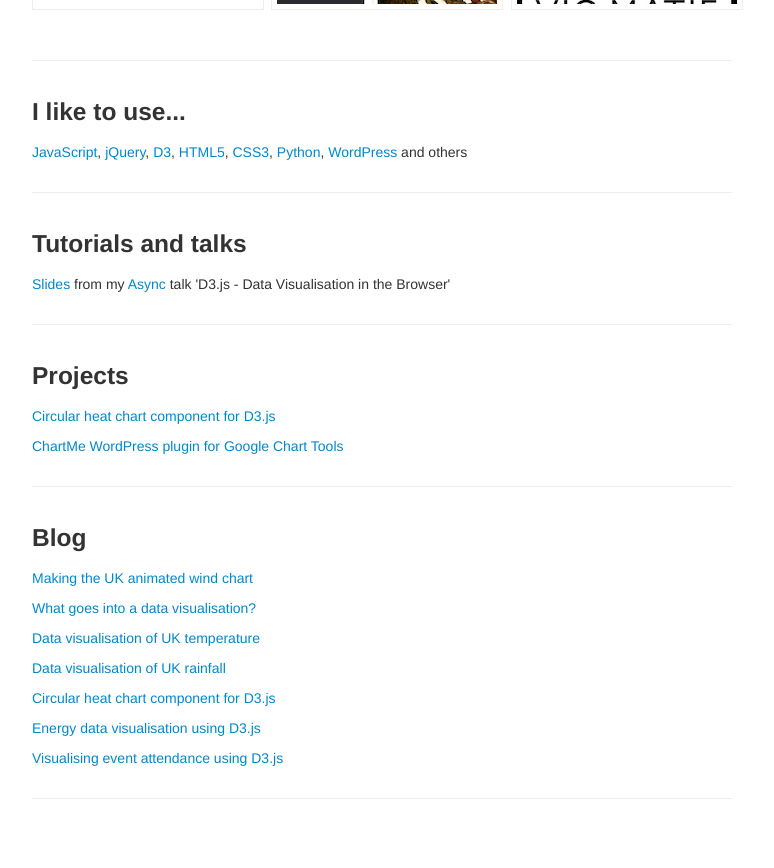
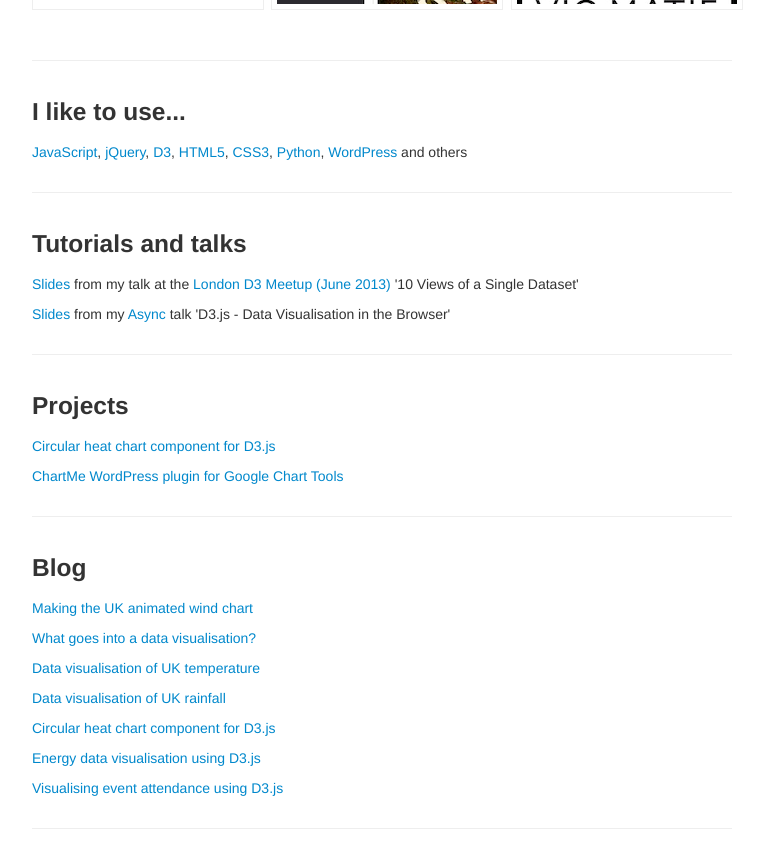
Before and after one commit to peterrcook/prcweb.github.com-deprecated, a Jekyll site: the page built from index.html, in a window 1280 px wide and 900 px high, scrolled down 1784 px. Shown: the top 868 px of the window, without its empty margins (258-1032 px from the left). Built offline with Jekyll 4.4.1, drawn with Linux system fonts in a browser that asks for light colours; Markdown is read by kramdown in place of the engine named in the settings.

Commit message:
Add D3 London slides link to homepage

```diff
--- a/index.html
+++ b/index.html
@@ -187,6 +187,7 @@ description: Home page of Brighton-based freelance web devloper, Peter Cook who
       <hr>
 
       <h3>Tutorials and talks</h3>
+      <p><a href="/slides/d3london">Slides</a> from my talk at the <a href="http://lanyrd.com/2013/london-d3js-5/">London D3 Meetup (June 2013)</a> '10 Views of a Single Dataset'</p>
       <p><a href="/slides/d3">Slides</a> from my <a href="http://asyncjs.com/d3/">Async</a> talk 'D3.js - Data Visualisation in the Browser'</p>
       <hr>
 
```
